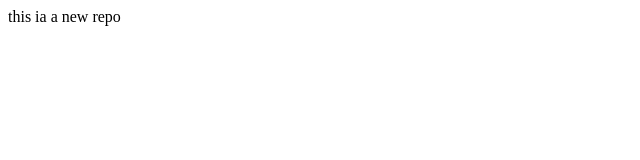
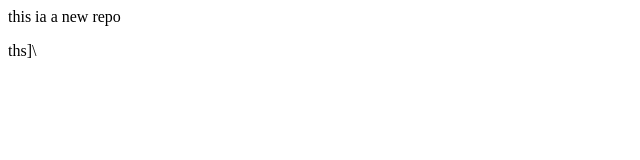
Before and after one commit to adarshagrawal14/localrepo, a plain HTML site: page index.html in a window 1280 px wide. Shown: the full height of the page, 0-640 px from the left. Drawn offline with Linux system fonts and the light colour scheme.

Commit message:
thisa feature

```diff
--- a/index.html
+++ b/index.html
@@ -1 +1,2 @@
 <p>this ia a new repo</p>
+<p>ths]\</p>
```
